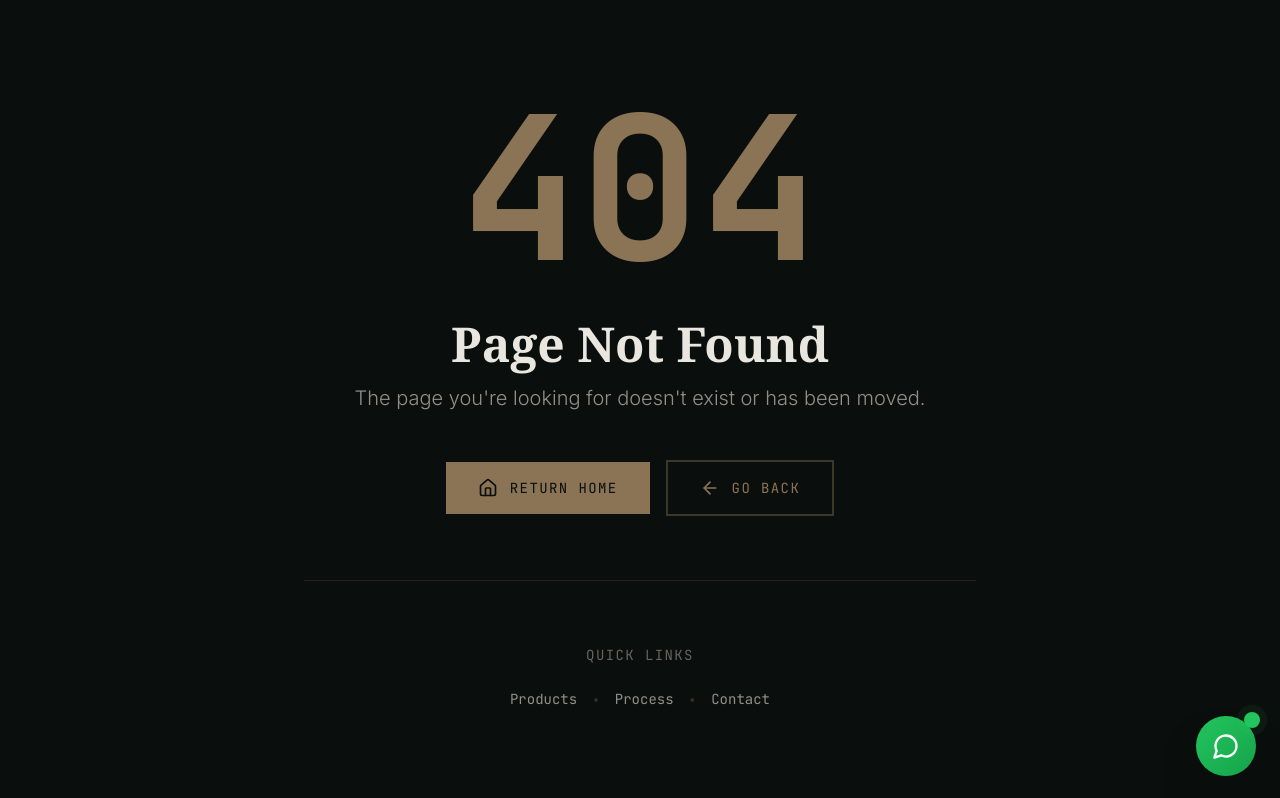
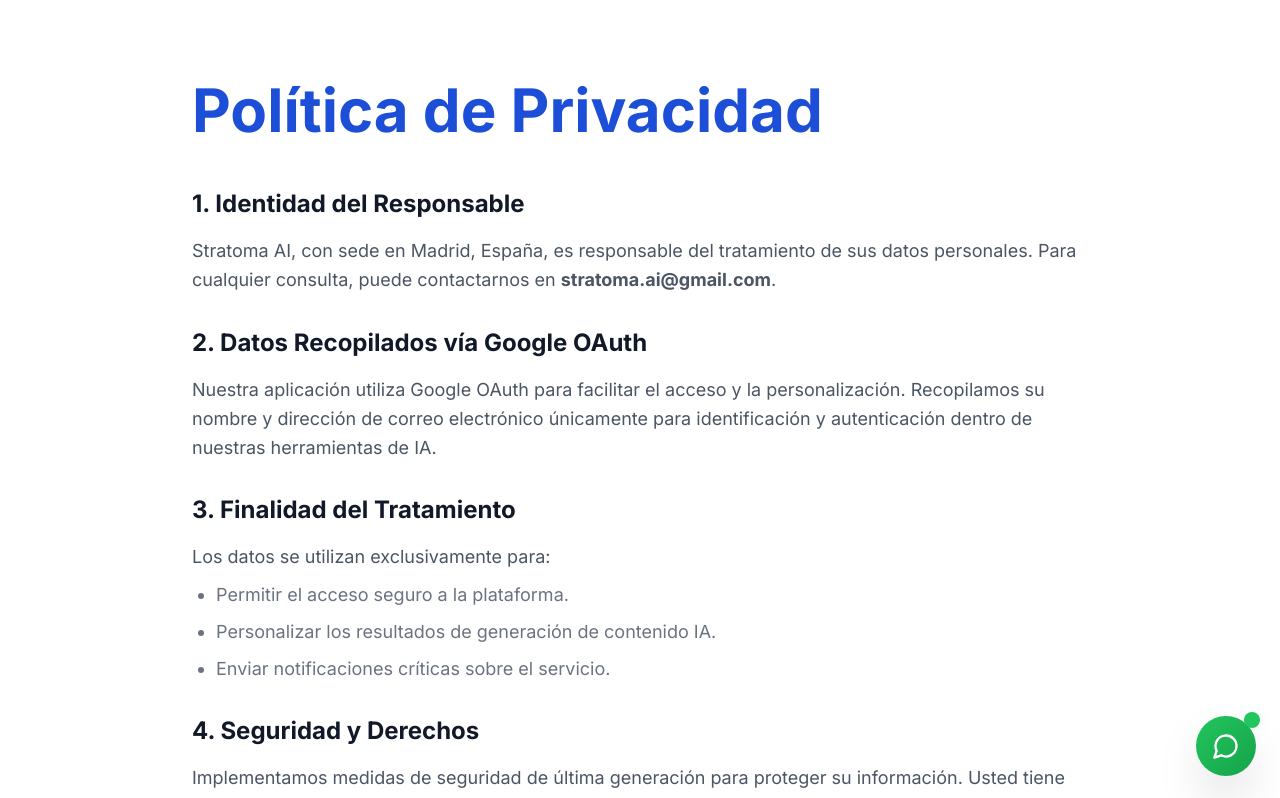
Before and after one commit to DoubleN96/stratomai-web, a Next.js app: page /privacy in a window 1280 px wide. Before the commit this address had no page. Shown: the top 798 px of the page. Built offline with nearby package versions, Linux system fonts and the light colour scheme.

Commit message:
Compliance: Added Privacy Policy and Terms of Service for Google OAuth validation

```diff
--- /dev/null
+++ b/app/privacy/page.tsx
@@ -0,0 +1,40 @@
+import React from 'react';
+
+export default function PrivacyPolicy() {
+  return (
+    <div className="min-h-screen bg-white py-20 px-6 lg:px-12 font-sans text-gray-900">
+      <div className="max-w-4xl mx-auto">
+        <h1 className="text-4xl lg:text-6xl font-bold mb-12 text-blue-700">Política de Privacidad</h1>
+
+        <div className="space-y-8 text-lg leading-relaxed text-gray-600">
+          <section>
+            <h2 className="text-2xl font-bold text-gray-900 mb-4">1. Identidad del Responsable</h2>
+            <p>Stratoma AI, con sede en Madrid, España, es responsable del tratamiento de sus datos personales. Para cualquier consulta, puede contactarnos en <strong>stratoma.ai@gmail.com</strong>.</p>
+          </section>
+
+          <section>
+            <h2 className="text-2xl font-bold text-gray-900 mb-4">2. Datos Recopilados vía Google OAuth</h2>
+            <p>Nuestra aplicación utiliza Google OAuth para facilitar el acceso y la personalización. Recopilamos su nombre y dirección de correo electrónico únicamente para identificación y autenticación dentro de nuestras herramientas de IA.</p>
+          </section>
+
+          <section>
+            <h2 className="text-2xl font-bold text-gray-900 mb-4">3. Finalidad del Tratamiento</h2>
+            <p>Los datos se utilizan exclusivamente para:</p>
+            <ul className="list-disc ml-6 mt-2 space-y-2 text-gray-500">
+              <li>Permitir el acceso seguro a la plataforma.</li>
+              <li>Personalizar los resultados de generación de contenido IA.</li>
+              <li>Enviar notificaciones críticas sobre el servicio.</li>
+            </ul>
+          </section>
+
+          <section>
+            <h2 className="text-2xl font-bold text-gray-900 mb-4">4. Seguridad y Derechos</h2>
+            <p>Implementamos medidas de seguridad de última generación para proteger su información. Usted tiene derecho a acceder, rectificar o eliminar sus datos en cualquier momento.</p>
+          </section>
+
+          <p className="pt-10 border-t border-gray-100 text-sm italic text-gray-400 text-center">Última actualización: Enero 2026. Stratoma AI Group.</p>
+        </div>
+      </div>
+    </div>
+  );
+}
--- /dev/null
+++ b/app/terms/page.tsx
@@ -0,0 +1,35 @@
+import React from 'react';
+
+export default function TermsOfService() {
+  return (
+    <div className="min-h-screen bg-white py-20 px-6 lg:px-12 font-sans text-gray-900">
+      <div className="max-w-4xl mx-auto">
+        <h1 className="text-4xl lg:text-6xl font-bold mb-12 text-blue-700">Términos de Servicio</h1>
+
+        <div className="space-y-8 text-lg leading-relaxed text-gray-600">
+          <section>
+            <h2 className="text-2xl font-bold text-gray-900 mb-4">1. Aceptación de los Términos</h2>
+            <p>Al utilizar el Generador de WEBs Stratomai, usted acepta estos términos en su totalidad. Stratoma AI proporciona herramientas de IA basadas en la nube para empresas.</p>
+          </section>
+
+          <section>
+            <h2 className="text-2xl font-bold text-gray-900 mb-4">2. Uso de la Tecnología IA</h2>
+            <p>El usuario reconoce que los resultados generados por IA deben ser revisados por humanos. Stratoma AI no garantiza la exactitud absoluta de los datos producidos por modelos externos integrados.</p>
+          </section>
+
+          <section>
+            <h2 className="text-2xl font-bold text-gray-900 mb-4">3. Responsabilidad del Usuario</h2>
+            <p>Usted es responsable de la seguridad de su cuenta y del contenido que decida publicar utilizando nuestras herramientas.</p>
+          </section>
+
+          <section>
+            <h2 className="text-2xl font-bold text-gray-900 mb-4">4. Propiedad Intelectual</h2>
+            <p>El código y los diseños generados pertenecen al usuario, reservándose Stratoma AI el derecho a procesar los datos para la optimización técnica del servicio.</p>
+          </section>
+
+          <p className="pt-10 border-t border-gray-100 text-sm text-gray-400 text-center">© 2026 Stratoma Consulting Group - Madrid, España.</p>
+        </div>
+      </div>
+    </div>
+  );
+}
```
